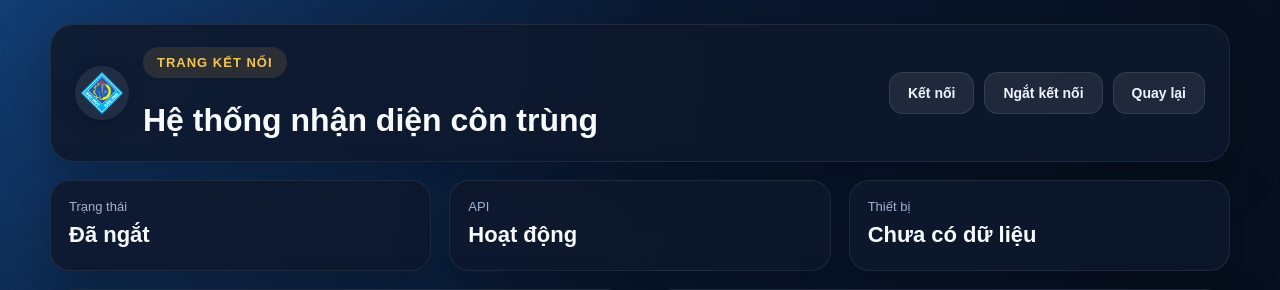
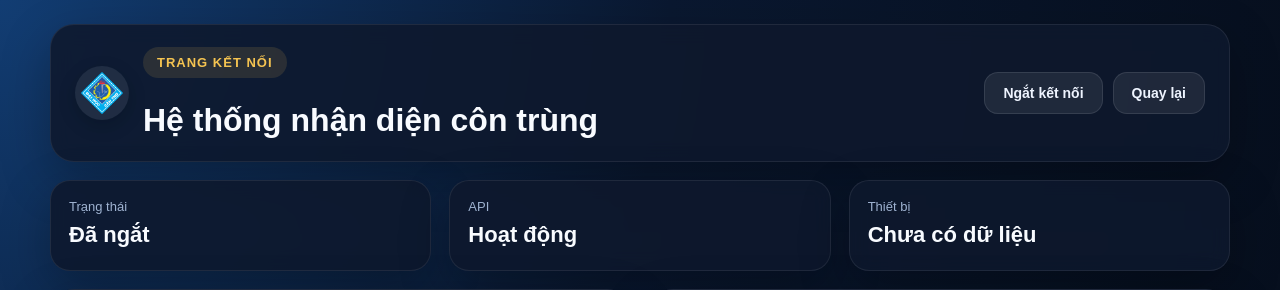
Before and after one commit to triennguyen242/luanvan-app, a FastAPI app: page /connect in a window 1280 px wide. Shown: the top 290 px of the page. Run offline with FastAPI, Linux system fonts and the light colour scheme; data that the repository does not hold is empty.

Commit message:
Remove connect button and update status text

```diff
--- a/templates/connect.html
+++ b/templates/connect.html
@@ -20,7 +20,6 @@
         </div>
 
         <div style="display:flex; gap:10px; flex-wrap:wrap;">
-          <button class="sub-btn" onclick="startStream()">Kết nối</button>
           <button class="sub-btn" onclick="stopStream()">Ngắt kết nối</button>
           <button class="sub-btn" onclick="goHome()">Quay lại</button>
         </div>
@@ -29,7 +28,7 @@
       <section class="status-grid">
         <div class="card status-card">
           <span>Trạng thái</span>
-          <strong id="statusText">Chưa kết nối</strong>
+          <strong id="statusText">Đang chờ thiết bị</strong>
         </div>
 
         <div class="card status-card">
```
